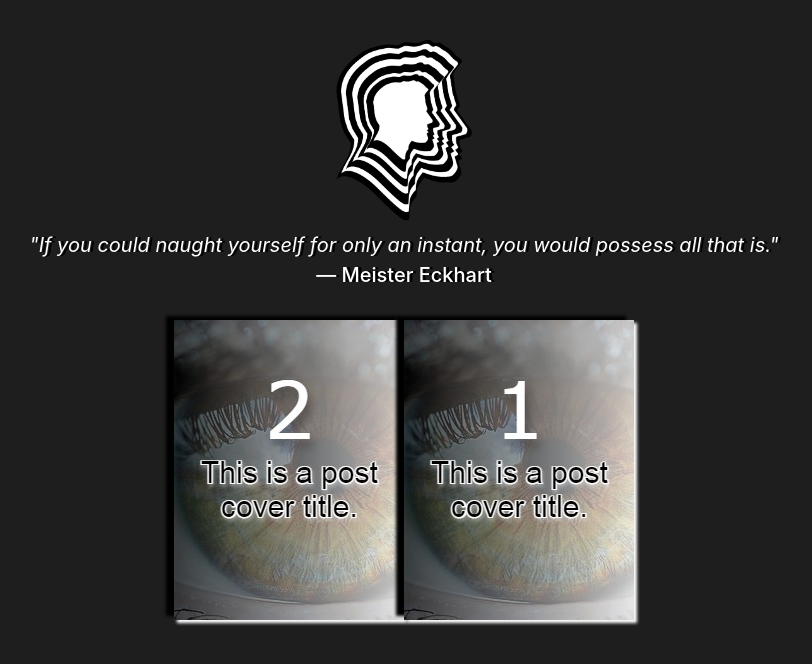
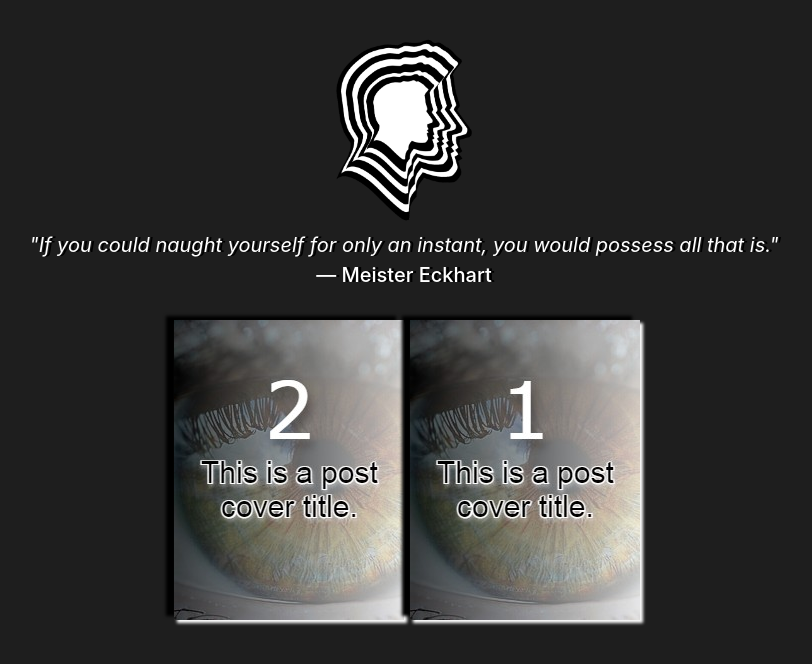
Before and after one commit to Andrewnetwork/iamnot, a Jekyll site: the page built from index.markdown, in a window 1280 px wide. Shown: the top 664 px of the page, without its empty margins (236-1048 px from the left). Built offline with Jekyll 4.4.1, drawn with Linux system fonts in a browser that asks for light colours.

Commit message:
Update head.html

```diff
--- a/_includes/head.html
+++ b/_includes/head.html
@@ -13,7 +13,7 @@
     .front_tile {
       transition: transform .2s; /* Animation */
       display: inline-block;
-      marigin-left: 6px;
+      margin-left: 6px;
     }
     .front_tile:hover {
       transform: scale(1.5); /* (150% zoom - Note: if the zoom is too large, it will go outside of the viewport) */
```
